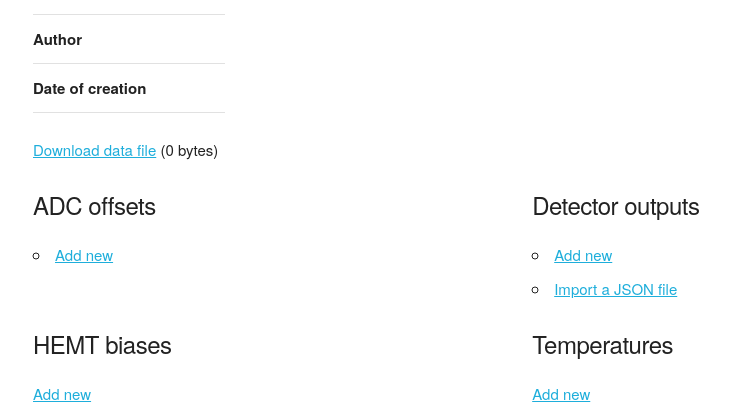
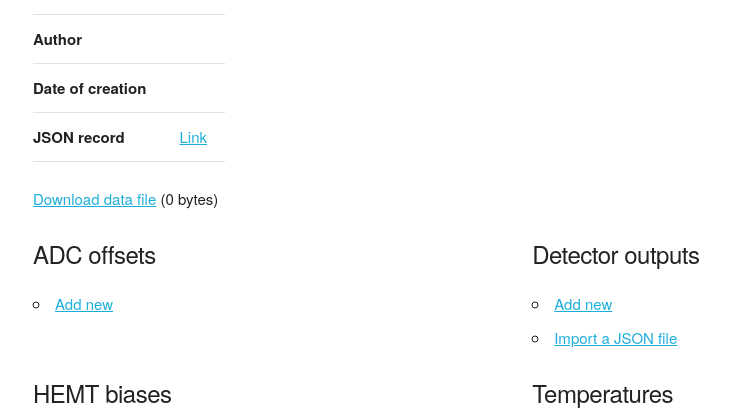
Before and after one commit to lspestrip/stdb2, a Django app: template unittests/templates/unittests/polarimetertest_details.html in a window 1280 px wide. Shown: the part 578-987 px from the top of the page, without its empty margins (127-857 px from the left). Run offline with Django 3.2, Linux system fonts and the light colour scheme; the template is opened without the code that fills it, so the values that code supplies are empty; parts of the project's set-up code (start-up, migrations or seed data) failed here and were passed over; some libraries are stand-ins or nearby versions.

Commit message:
Add link to JSON record in test details

```diff
--- a/unittests/templates/unittests/polarimetertest_details.html
+++ b/unittests/templates/unittests/polarimetertest_details.html
@@ -28,6 +28,7 @@
                 <tr><td><b>Date of creation</b></td><td>
                     <time datetime="{{test.creation_date|date:"Y-m-d"}}">{{test.creation_date|date:"l, F j, Y"}}</time>
                 </td></tr>
+                <tr><td><b>JSON record</b></td><td><a href="{% url 'unittests:test_details_json' test.id %}">Link</a></td></tr>
             </table>
             <p><a href="{% url 'unittests:test_download' test.id %}">Download data file</a>  ({{test.data_file.size|filesizeformat}})</p>
         </div>
```
